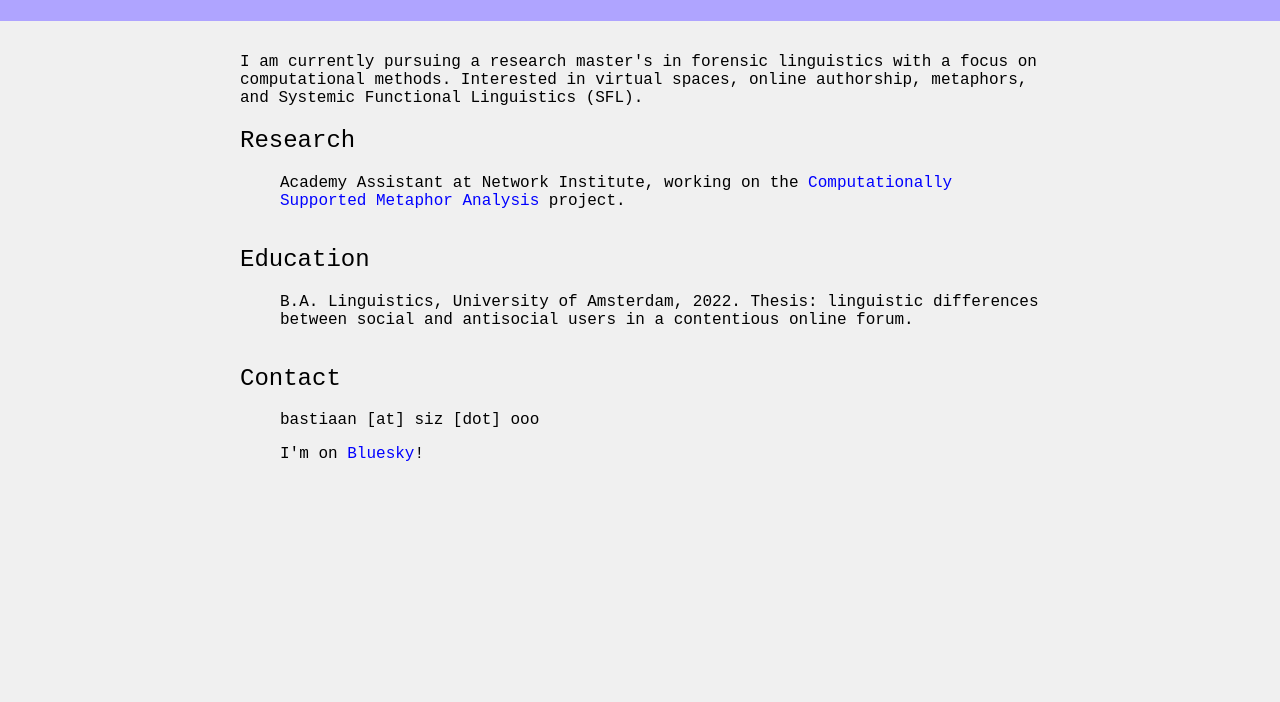
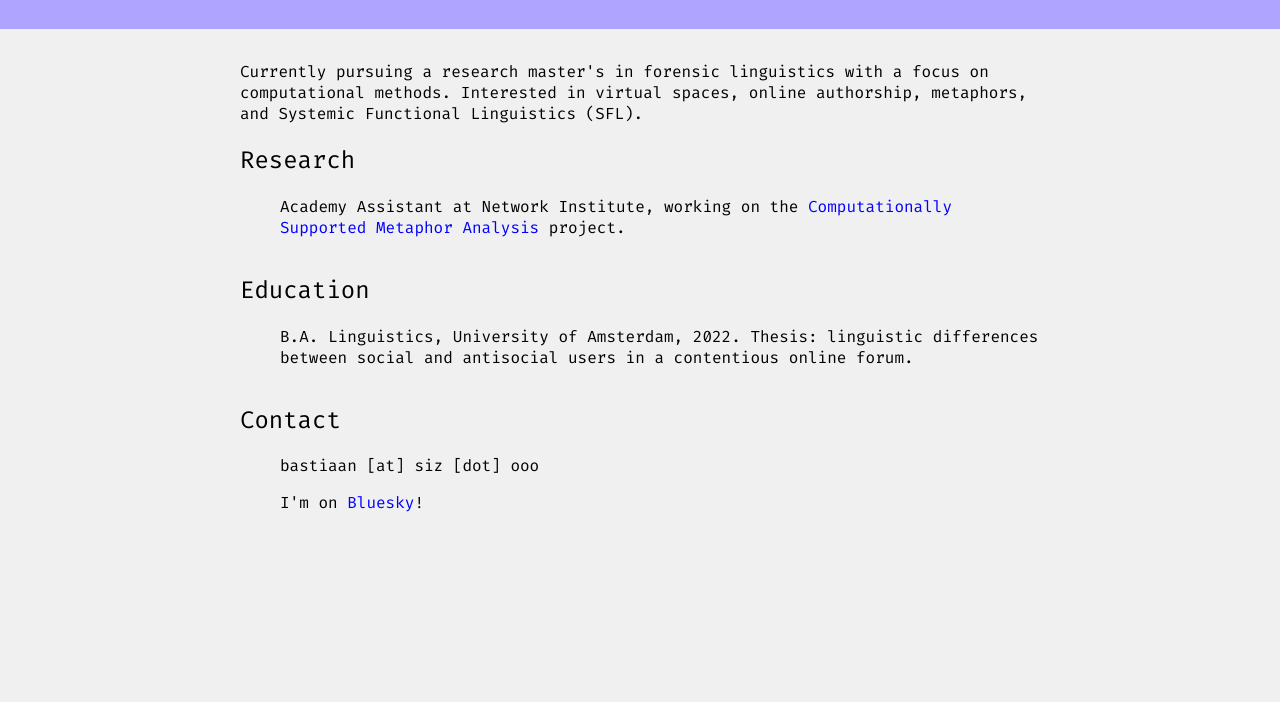
Before and after one commit to sizoo/sizoo.github.io, a plain HTML site: page index.html in a window 1280 px wide. Shown: the part 98-800 px from the top of the page. Drawn offline with Linux system fonts and the light colour scheme.

Commit message:
font change

```diff
--- a/index.html
+++ b/index.html
@@ -5,9 +5,10 @@
     <title>B.T. Sizoo - Computational Forensic Linguistics</title>
     <meta name="description" content="Bastiaan Sizoo">
     <meta name="viewport" content="width=device-width, initial-scale=1">
+    <link href="https://fonts.googleapis.com/css2?family=Fira+Code&display=swap" rel="stylesheet">
     <style>
         body {
-            font-family: 'Courier New', monospace;
+            font-family: 'Fira Code', monospace;
             background-color: #f0f0f0;
             color: black;
             margin: 0;
@@ -64,7 +65,7 @@
     <main>
         <section>
             <p></p>
-        I am currently pursuing a research master's in forensic linguistics with a focus on computational methods. Interested in virtual spaces, online authorship, metaphors, and Systemic Functional Linguistics (SFL).
+            Currently pursuing a research master's in forensic linguistics with a focus on computational methods. Interested in virtual spaces, online authorship, metaphors, and Systemic Functional Linguistics (SFL).
         </section>
         <section>
             <h2>Research</h2>
@@ -84,7 +85,7 @@
         <section>
             <h2>Contact</h2>
             <ul>
-                <li><p>bastiaan [at] siz [dot] ooo</li>
+                <li><p>bastiaan [at] siz [dot] ooo</p></li>
                 <li><p>I'm on <a href="https://bsky.app/profile/siz.ooo">Bluesky</a>!</p></li>
             </ul>
         </section>
```
